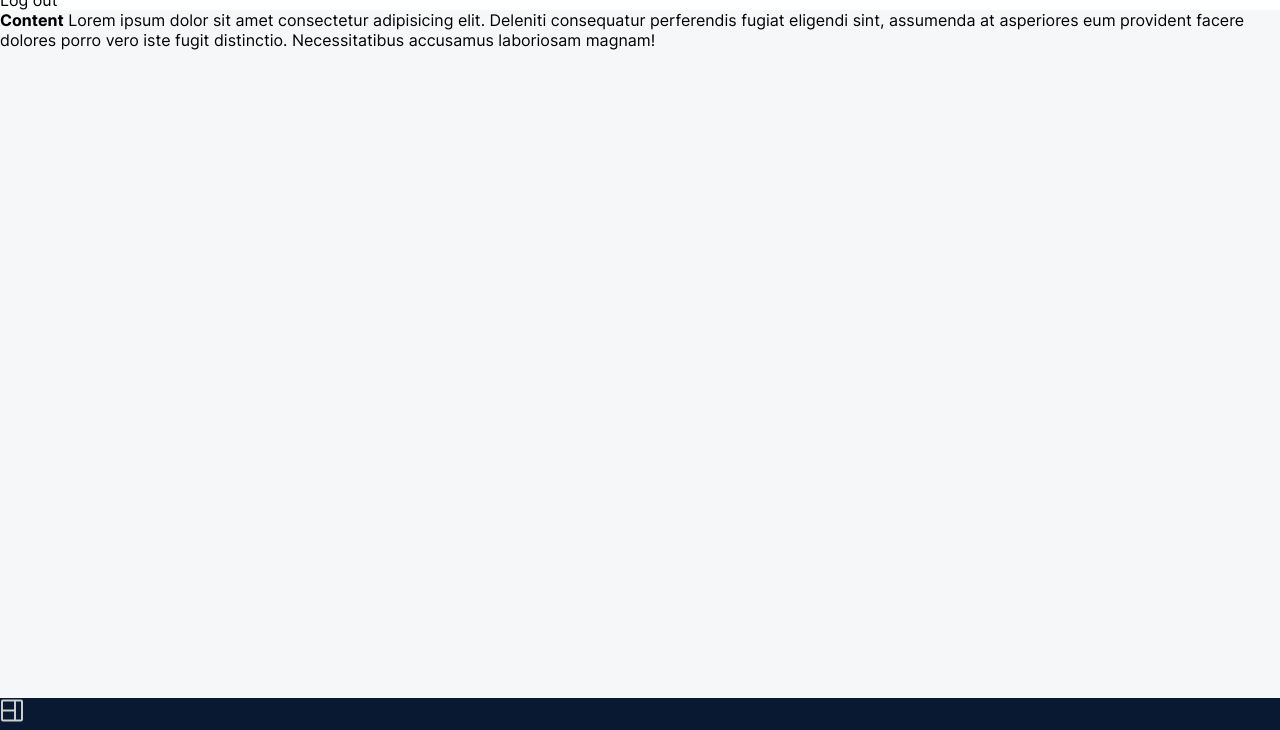
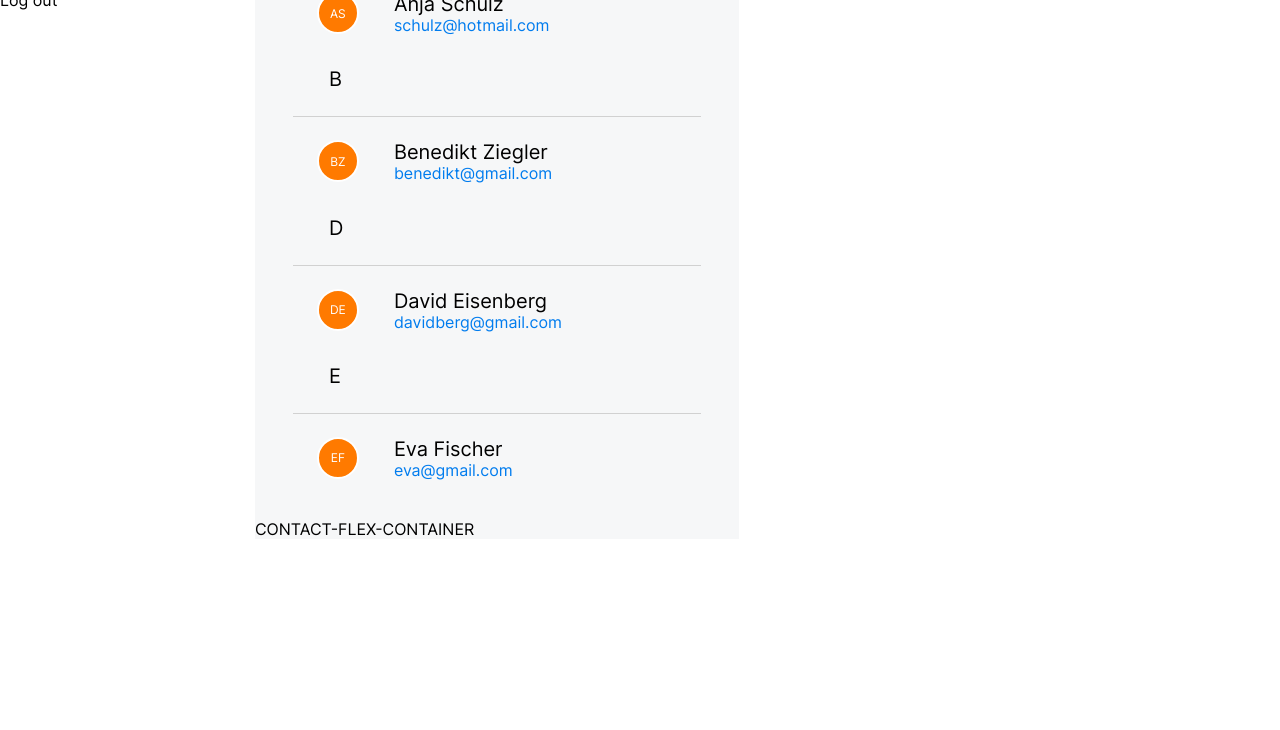
Before and after one commit to KosMaster87/join-86, a plain HTML site: page index.html in a window 1280 px wide. Shown: the part 195-925 px from the top of the page. After the commit the page ends 800 px from the top, so only its background shows below. Drawn offline with Linux system fonts and the light colour scheme.

Commit message:
correct css note

```diff
--- a/css/contacts.css
+++ b/css/contacts.css
@@ -80,7 +80,7 @@
 
     /** btn **/
     #mobileBtnAddContact {
-        background-color: var(-lightGray);
+        background-color: var(--lightGray);
         border-radius: 50%;
         position: absolute;
         width: 56px;
--- a/index.html
+++ b/index.html
@@ -20,11 +20,7 @@
 
     <!-- HIER WIRD DER KONTENT GERENDERT -->
     <div class="mainContent">
-      <b>Content</b>
-      Lorem ipsum dolor sit amet consectetur adipisicing elit. Deleniti
-      consequatur perferendis fugiat eligendi sint, assumenda at asperiores eum
-      provident facere dolores porro vero iste fugit distinctio. Necessitatibus
-      accusamus laboriosam magnam!
+      <div w3-include-html="./pages/contacts.html"></div>
     </div>
 
     <div
```
